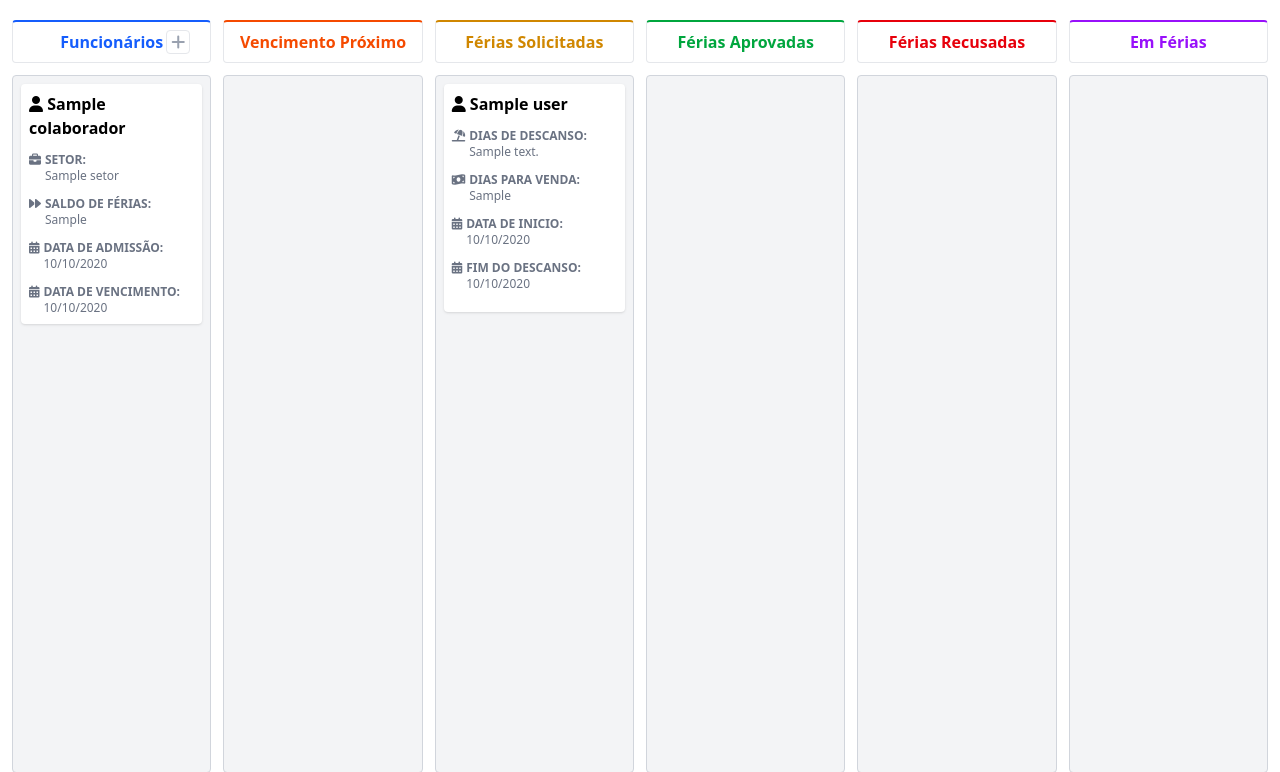
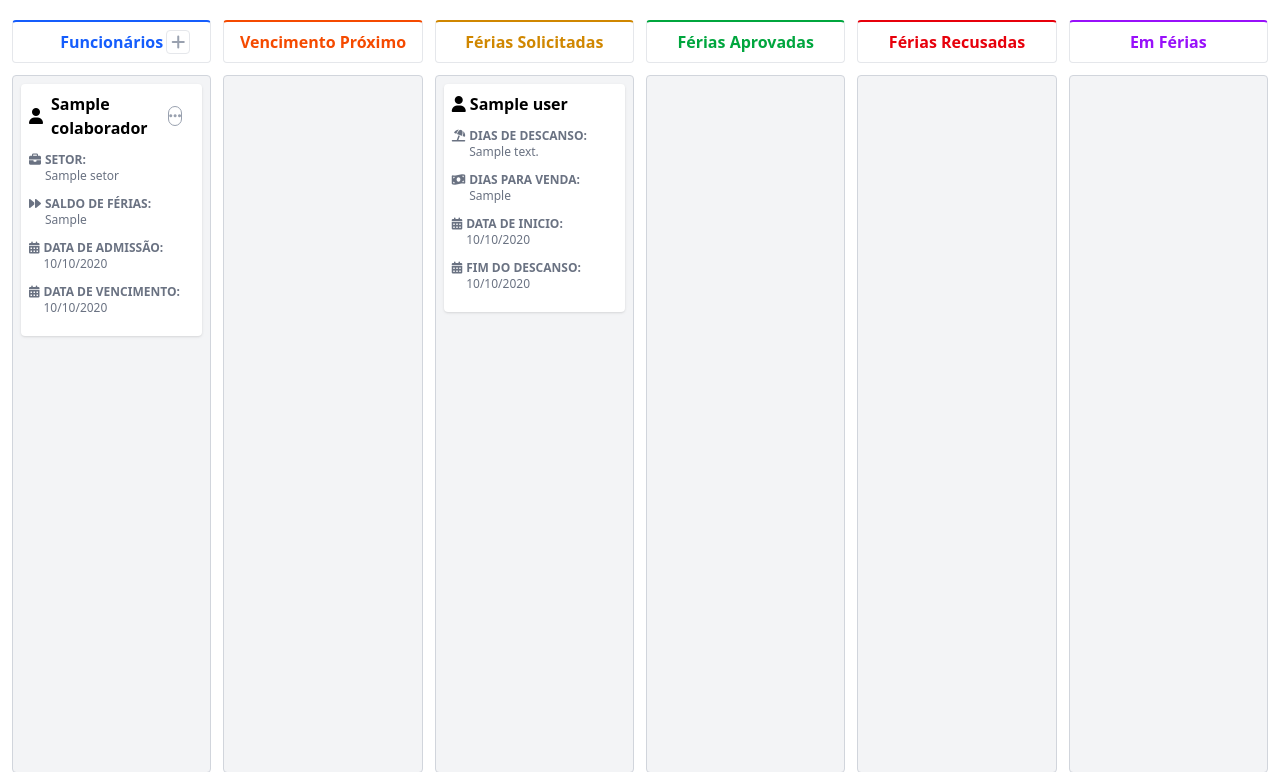
Before and after one commit to Renan2707/solicitacao_de_ferias, a Django app: template core/templates/core/index.html in a window 1280 px wide. Shown: the part 204-976 px from the top of the page. Run offline with Django 5.2, Linux system fonts and the light colour scheme; the template is opened without the code that fills it: most values are stand-ins (such as "Sample title", 1, 10 or a date in 2020); style sheets or scripts are compiled from the project's sources.

Commit message:
incluindo modais e dropdown nos cards dos colaboradores

```diff
--- a/core/templates/core/sections/rh.html
+++ b/core/templates/core/sections/rh.html
@@ -18,8 +18,25 @@
         <div class="element h-[90%] mt-3 border border-gray-300 bg-gray-100 rounded p-2 overflow-y-auto pb-5 space-y-4">
             {% for card in cards %}
             {% if not card.data_de_vencimento_proxima %}
-                <div class="w-full hover:cursor-pointer rounded bg-white shadow hover:shadow-lg p-2 text-sm text-gray-500 font-semibold space-y-3">
-                    <p class="text-base text-black"><i class="fa-solid fa-user"></i> {{card.colaborador}}</p>
+                <div x-data="{options:false, modalEditColaborador:false, modalRemoveColaborador:false}" class="w-full hover:cursor-pointer rounded bg-white shadow hover:shadow-lg p-2 text-sm text-gray-500 font-semibold space-y-3">
+                    <div class="flex items-center space-x-3 relative">
+                        <p class="text-base flex items-center space-x-2 text-black"><i class="fa-solid fa-user mr-2"></i> {{card.colaborador}}
+                        </p>
+
+                        <button @click="options = true" class="hover:cursor-pointer transition duration-200 hover:bg-gray-200 border size-5 rounded-full flex items-center justify-center text-gray-400">
+                            <i class="fa-solid fa-ellipsis"></i>
+                        </button>
+
+                        <div x-cloak x-transition x-show="options" @click.away="options = false" class="bg-white border-2 border-gray-300 divide-y divide-gray-300 text-sm rounded shadow-lg w-40 h-20 absolute top-6 right-0">
+                            <div @click="modalEditColaborador = true" class="h-1/2 flex items-center justify-center hover:bg-gray-100">
+                               <i class="fa-solid fa-user-pen text-xs mr-1"></i> Editar Colaborador
+                            </div>
+                             <div  @click="modalRemoveColaborador = true" class="h-1/2 flex items-center justify-center hover:bg-gray-100">
+                                <i class="fa-solid fa-trash text-xs mr-1"></i> Excluir Colaborador
+                            </div>
+                        </div>
+                    </div>
+
                     <div class="text-xs">
                         <div class="flex space-x-1">
                             <i class="fa-solid fa-briefcase mt-0.5"></i>
@@ -59,6 +76,9 @@
                             </div>
                         </div>
                     </div>
+                {% include 'core/modals/edit_colaborador.html' %}
+                {% include 'core/modals/remove_colaborador.html' %}
+
                 </div>
             {% endif %}
             {% endfor %}
@@ -70,10 +90,26 @@
             <h3 class="text-orange-600 font-semibold">Vencimento Próximo</h3>
         </div>
         <div class="element h-[90%] mt-3 border border-gray-300 bg-gray-100 rounded p-2 overflow-y-auto pb-5 space-y-4">
-             {% for card in cards %}
-             {% if card.data_de_vencimento_proxima %}
-                <div class="w-full hover:cursor-pointer rounded bg-white shadow hover:shadow-lg p-2 text-sm text-gray-500 font-semibold space-y-3">
-                    <p class="text-base text-black"><i class="fa-solid fa-user"></i> {{card.colaborador}}</p>
+            {% for card in cards %}
+            {% if card.data_de_vencimento_proxima %}
+               <div x-data="{options:false, modalEditColaborador:false, modalRemoveColaborador:false}" class="w-full hover:cursor-pointer rounded bg-white shadow hover:shadow-lg p-2 text-sm text-gray-500 font-semibold space-y-3">
+                    <div class="flex items-center space-x-3 relative">
+                        <p class="text-base flex items-center space-x-2 text-black"><i class="fa-solid fa-user mr-2"></i> {{card.colaborador}}
+                        </p>
+
+                        <button @click="options = true" class="hover:cursor-pointer transition duration-200 hover:bg-gray-200 border size-5 rounded-full flex items-center justify-center text-gray-400">
+                            <i class="fa-solid fa-ellipsis"></i>
+                        </button>
+
+                        <div x-cloak x-transition x-show="options" @click.away="options = false" class="bg-white border-2 border-gray-300 divide-y divide-gray-300 text-sm rounded shadow-lg w-40 h-20 absolute top-6 right-0">
+                            <div @click="modalEditColaborador = true" class="h-1/2 flex items-center justify-center hover:bg-gray-100">
+                               <i class="fa-solid fa-user-pen text-xs mr-1"></i> Editar Colaborador
+                            </div>
+                             <div  @click="modalRemoveColaborador = true" class="h-1/2 flex items-center justify-center hover:bg-gray-100">
+                                <i class="fa-solid fa-trash text-xs mr-1"></i> Excluir Colaborador
+                            </div>
+                        </div>
+                    </div>
                     <div class="text-xs">
                         <div class="flex space-x-1">
                             <i class="fa-solid fa-briefcase mt-0.5"></i>
@@ -113,6 +149,11 @@
                             </div>
                         </div>
                     </div>
+
+                    {% include 'core/modals/edit_colaborador.html' %}
+                    {% include 'core/modals/remove_colaborador.html' %}
+
+
                 </div>
             {% endif %}
             {% endfor %}
```
